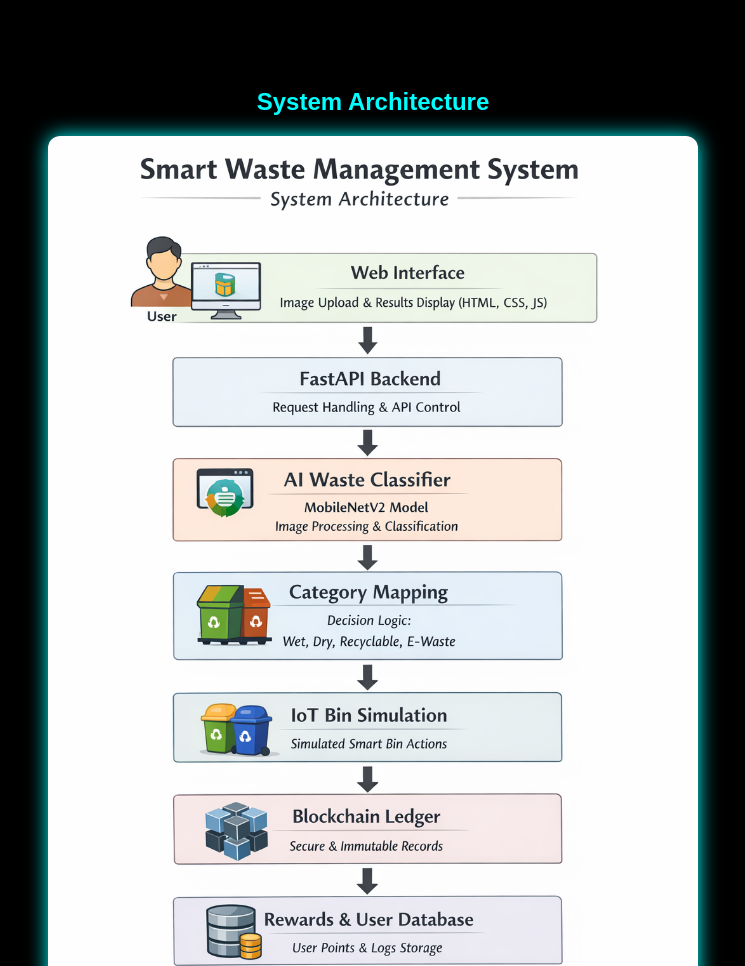
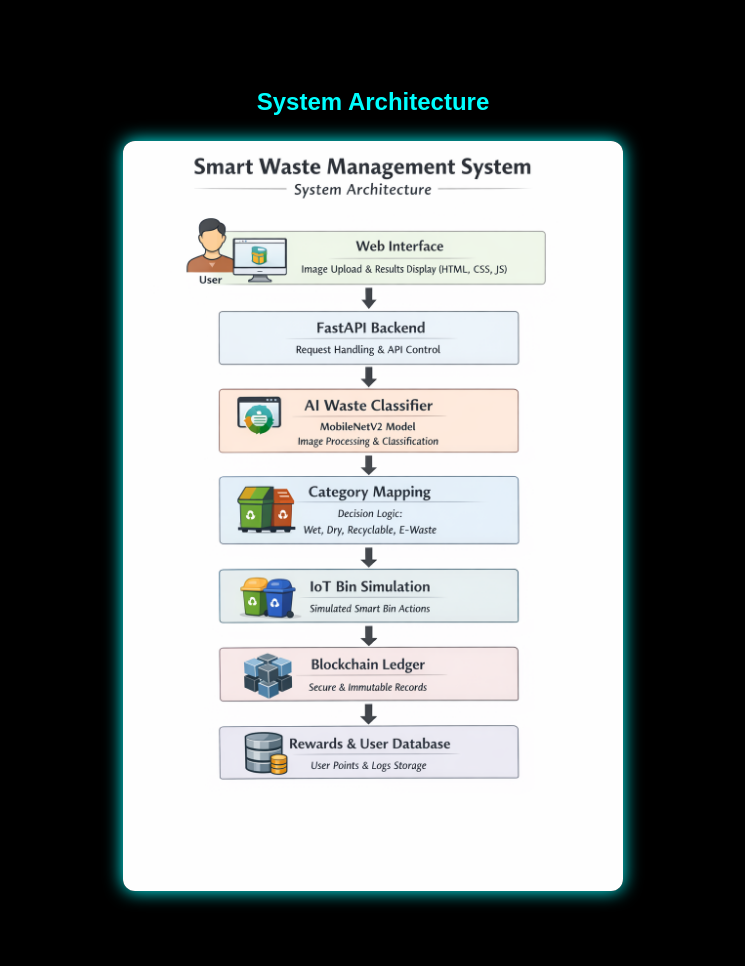
Before and after one commit to harshitha-urss/smart-waste-management-system, a plain HTML site: page index.html in a window 1280 px wide. Shown: the part 1980-2946 px from the top of the page, without its empty margins (267-1012 px from the left). Drawn offline with Linux system fonts and the light colour scheme.

Commit message:
style.css

```diff
--- a/style.css
+++ b/style.css
@@ -36,13 +36,13 @@ h2 {
 
 /* ARCHITECTURE IMAGE */
 .architecture-img {
-    width: 60%;
-    max-width: 650px;
+    width: 55%;
+    max-width: 500px;
     height: auto;
     display: block;
-    margin: 20px auto;
+    margin: 25px auto;
     border-radius: 12px;
-    box-shadow: 0 0 20px cyan;
+    box-shadow: 0 0 18px cyan;
 }
 
 /* LISTS */
```
